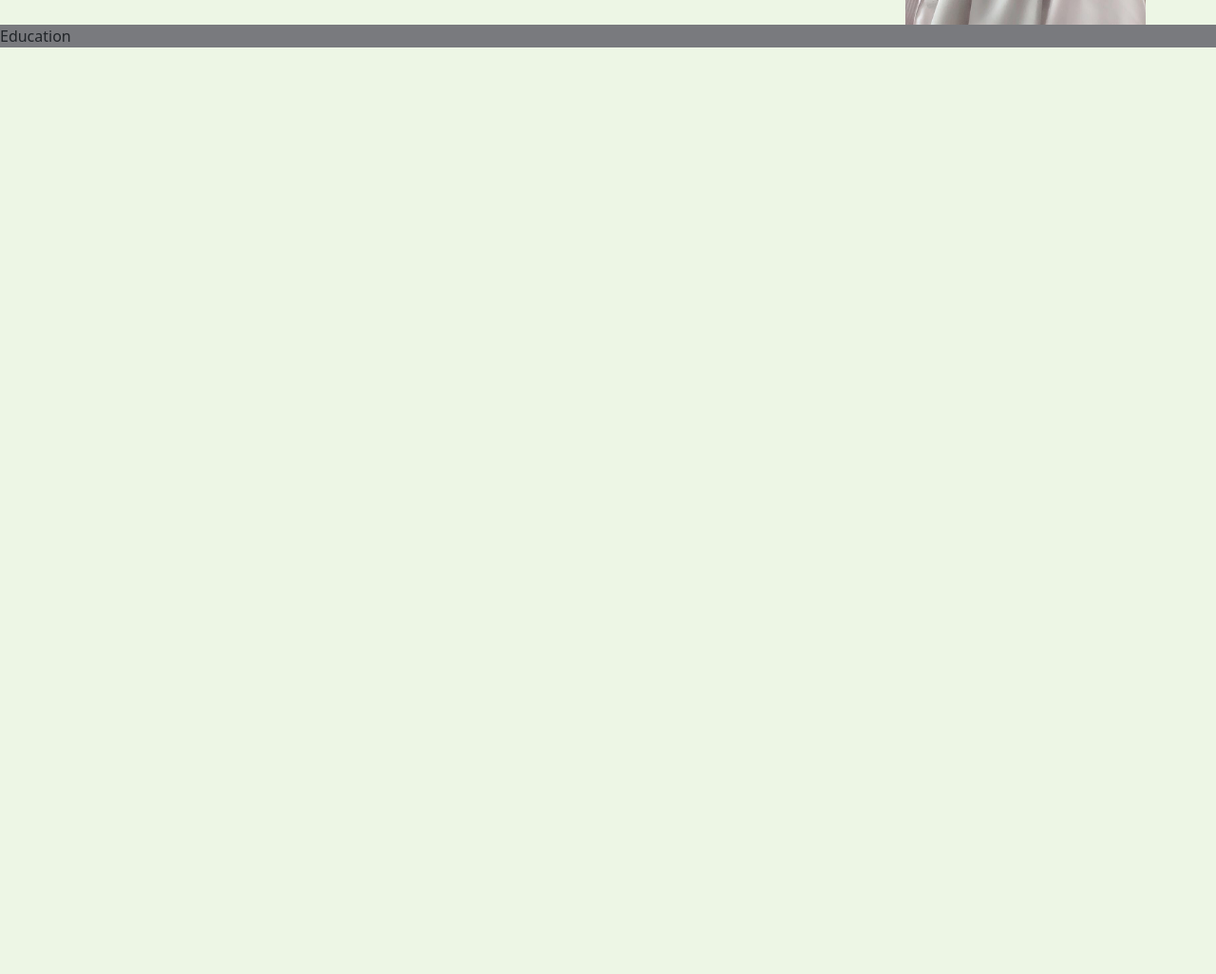
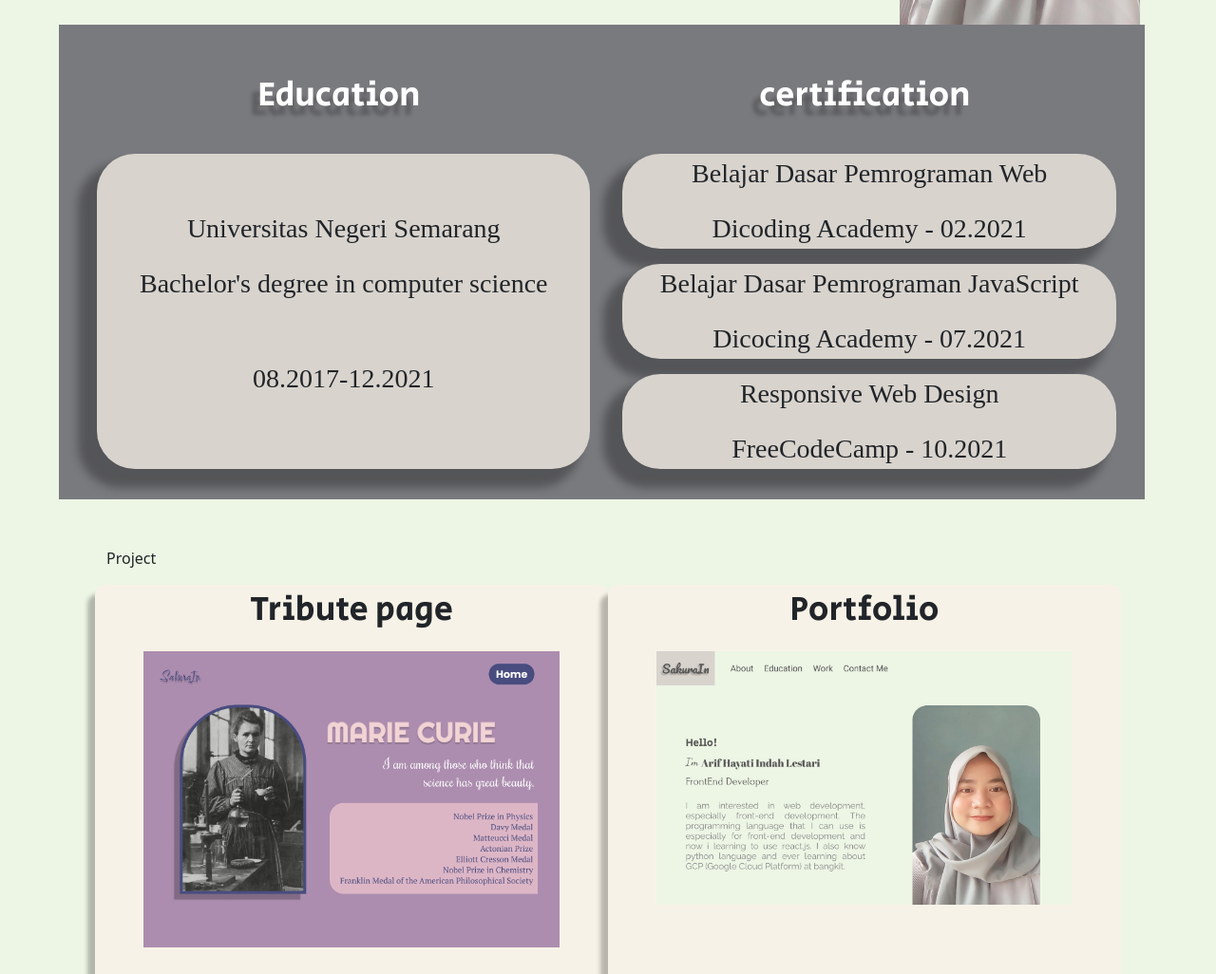
Before and after one commit to IndahSkr/profile_portfolio.github.io, a plain HTML site: page index.html in a window 1280 px wide. Shown: the part 530-1556 px from the top of the page at 95% size. Before the commit the page ends 800 px from the top, so only its background shows below. Drawn offline with nearby package versions, Linux system fonts and the light colour scheme; a web font is replaced by a local one.

Commit message:
add content education, sertification and project

```diff
--- a/index.html
+++ b/index.html
@@ -38,6 +38,7 @@
             </div>
         </div>
     </nav>
+    <div class="container-fluid content">
         <div class="row konten">
             <div class="col-md-9 desc">
                 <p class="hello">Hello!</p>
@@ -47,15 +48,56 @@
                     <p class="stext">Arif Hayati Indah Lestari</p>
                 </div>
                 <p class="tjob">FrontEnd Developer</p>
-            <p class="about-text">I am interested in web development, especially front-end development. The programming language that I can use is especially for front-end development and now i learning to use react.js. I also know python language and ever learning about GCP(Google
-                Cloud Platform) at bangkit.</p>
+                <p class="about-text">I am interested in web development, especially front-end development. The programming language that I can use is especially for front-end development and now i learning to use react.js. I also know python language and ever learning about
+                    GCP(Google Cloud Platform) at bangkit.</p>
             </div>
             <div class="col-md-3">
                 <img src="image/indah.jpg" alt="photo profile" class="image">
             </div>
         </div>
-    <div class="edu">Education</div>
+        <div class="edu">
+            <div class="row">
+                <div class="col-md-6">
+                    <p class="ptext">Education</p>
+                    <div class="tedux">
+                        <p>Universitas Negeri Semarang</p>
+                        <p>Bachelor's degree in computer science</p>
+                        <br>
+                        <p>08.2017-12.2021</p>
+                    </div>
+                </div>
+                <div class="col-md-6">
+                    <p class="ptext">certification</p>
+                    <div class="tfirst">
+                        <p>Belajar Dasar Pemrograman Web</p>
+                        <p>Dicoding Academy - 02.2021</p>
+                    </div>
+                    <div class="tsecond">
+                        <p>Belajar Dasar Pemrograman JavaScript</p>
+                        <p>Dicocing Academy - 07.2021</p>
+                    </div>
+                    <div class="tthird">
+                        <p>Responsive Web Design</p>
+                        <p>FreeCodeCamp - 10.2021</p>
+                    </div>
+                </div>
+            </div>
+        </div>
+        <div class="project">
+            <p>Project</p>
+            <div class="row">
+                <div class="col-md-6 tribute">
+                    <p class="tproject">Tribute page</p>
+                    <a href="#"><img src="image/tribute_page.png" alt="photo profile" class="img-tribute"></a>
 
+                </div>
+                <div class="col-md-6 portfolio">
+                    <p class="tporto">Portfolio</p>
+                    <a href="#"><img src="image/porto.png" alt="photo profile" class="img-tribute"></a>
+                </div>
+            </div>
+        </div>
+    </div>
 
 </body>
 
--- a/styles.css
+++ b/styles.css
@@ -1,11 +1,16 @@
 body {
     margin: 0;
+    background: #EDF6E5;
 }
 
 html {
     scroll-behavior: smooth;
     background-color: #EDF6E5;
-    overflow: hidden;
+    /* overflow: hidden; */
+}
+
+.content {
+    background-color: #EDF6E5;
 }
 
 
@@ -74,7 +79,7 @@ a {
     text-align: justify;
     margin-right: 80px;
     line-height: 35px;
-    font-feature-settings: 'pnum' on, 'lnum' on;
+    font-feature-settings: 'pnum'on, 'lnum'on;
 }
 
 .hello {
@@ -99,5 +104,74 @@ a {
 }
 
 .edu {
-    background-color: #797A7E;
+    background: #797A7E;
+    margin: 0 50px 0 50px;
+    width: 91%;
+    /* border-radius: 30px; */
+    height: 500px;
+    position: relative;
+    /* position: absolute; */
+    padding: 30px;
 }
+
+.ptext {
+    color: white;
+    font-family: Secular One;
+    font-style: normal;
+    font-weight: normal;
+    font-size: 36px;
+    text-align: center;
+    line-height: 90px;
+    text-shadow: -8px 10px 4px rgba(0, 0, 0, 0.25);
+}
+
+.tfirst,
+.tsecond,
+.tthird,
+.tedux {
+    background: #D8D3CD;
+    text-align: center;
+    font-family: Forum;
+    font-style: normal;
+    font-weight: normal;
+    font-size: 28px;
+    margin-left: 10px;
+    box-shadow: -15px 15px 10px 5px rgba(0, 0, 0, 0.3);
+    border-radius: 40px;
+}
+
+.tedux {
+    padding: 58px 0 58px 0;
+}
+
+.project {
+    /* position: relative; */
+    margin: 50px 50px 0 50px;
+    padding: 0 50px 50px 50px;
+    /* width: 70%; */
+}
+
+.tproject,
+.tporto {
+    font-family: Secular One;
+    font-style: normal;
+    font-weight: normal;
+    font-size: 36px;
+}
+
+.tribute,
+.portfolio {
+    background: #F7F2E7;
+    box-shadow: -8px 10px 4px rgba(0, 0, 0, 0.25);
+    border-radius: 10px;
+    width: 80%;
+    font-family: Secular One;
+    text-align: center;
+    position: relative;
+}
+
+.img-tribute {
+    width: 85%;
+    margin-bottom: 50px;
+    /* height: 400px; */
+}
```
Also changed, not shown: image/porto.png (added), image/tribute_page.png (added). Lines whose indentation alone changed are shown as unchanged.
